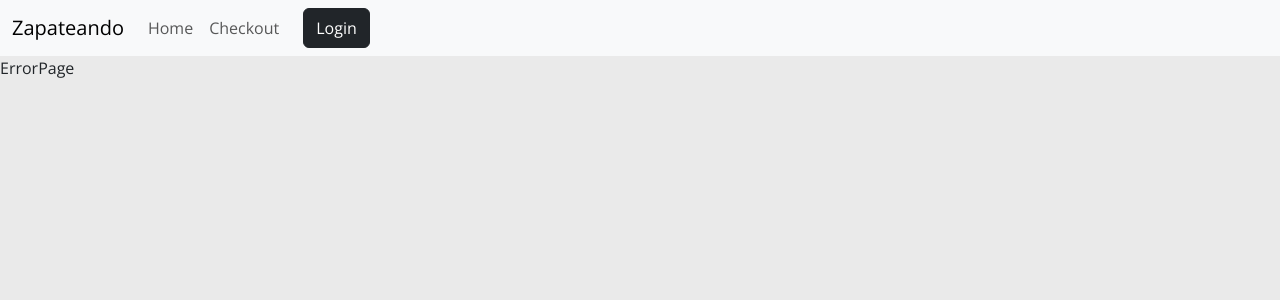
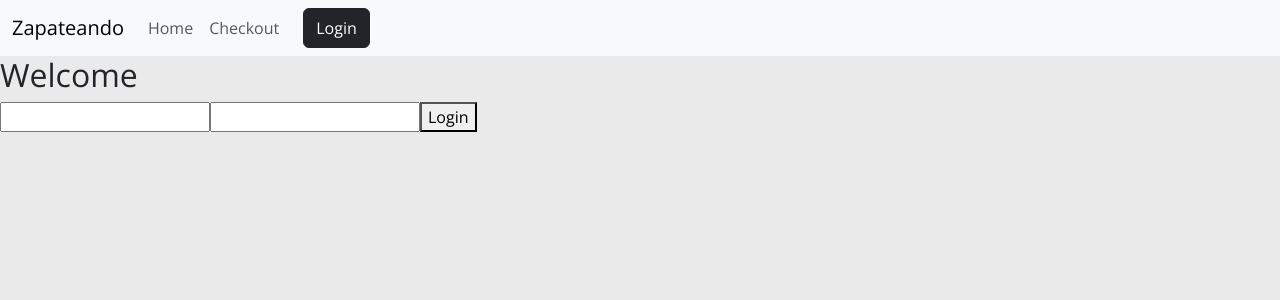
Before and after one commit to assembler-institute/react-phase, a React (Create React App) app: page /login in a window 1280 px wide. Shown: the top 300 px of the page. Built offline with nearby package versions, Linux system fonts and the light colour scheme.

Commit message:
feat: :sparkles: added login page with signin form

```diff
--- /dev/null
+++ b/src/Pages/Login.jsx
@@ -0,0 +1,67 @@
+import React, { useRef, useState } from 'react';
+import { useNavigate } from 'react-router-dom';
+
+function Login() {
+  //   const inputRef = useRef('');
+  //   const [email, setEmail] = useState('');
+  //   const [password, setPassword] = useState('');
+  const [userData, setUserData] = useState({
+    email: '',
+    password: '',
+  });
+
+  const navigator = useNavigate();
+
+  //   console.log(userData);
+
+  const handleSubmit = (e) => {
+    e.preventDefault();
+    if (
+      userData.email === 'assembler@school.com' &&
+      userData.password === '123'
+    ) {
+      console.log('Login Exitoso');
+      navigator('/');
+    }
+  };
+
+  //   const onChangeEmail = (e) => {
+  //     setEmail(e.target.value);
+  //   };
+  //   const onChangePassword = (e) => {
+  //     setPassword(e.target.value);
+  //   };
+
+  const handleChange = ({ target }) => {
+    const { name, value } = target;
+
+    console.log({ name });
+    console.log({ value });
+
+    setUserData({ ...userData, [name]: value });
+  };
+
+  return (
+    <div>
+      <h2>Welcome</h2>
+
+      <form onSubmit={(e) => handleSubmit(e)}>
+        <input
+          type="email"
+          value={userData.email}
+          name="email"
+          onChange={(e) => handleChange(e)}
+        />
+        <input
+          type="password"
+          name="password"
+          value={userData.password}
+          onChange={(e) => handleChange(e)}
+        />
+        <button type="submit">Login</button>
+      </form>
+    </div>
+  );
+}
+
+export default Login;
--- a/src/Routes/Router.jsx
+++ b/src/Routes/Router.jsx
@@ -1,10 +1,11 @@
-import React from "react";
-import { BrowserRouter, Routes, Route, Navigate } from "react-router-dom";
+import React from 'react';
+import { BrowserRouter, Routes, Route, Navigate } from 'react-router-dom';
 
-import HomePage from "../Pages/HomePage";
-import CheckoutPage from "../Pages/CheckoutPage";
-import ErrorPage from "../Pages/ErrorPage";
-import Navbar from "../components/Navbar/Navbar";
+import HomePage from '../Pages/HomePage';
+import CheckoutPage from '../Pages/CheckoutPage';
+import ErrorPage from '../Pages/ErrorPage';
+import Navbar from '../components/Navbar/Navbar';
+import Login from '../Pages/Login';
 
 export const RouterPaths = () => {
   return (
@@ -15,6 +16,7 @@ export const RouterPaths = () => {
           <Route path="/" element={<HomePage />} />
           <Route path="/checkout" element={<CheckoutPage />} />
           <Route path="/*" element={<ErrorPage />} />
+          <Route path="/login" element={<Login />} />
           {/* <Route path="/*" element={<Navigate to="/" />} /> */}
         </Routes>
       </BrowserRouter>
```
